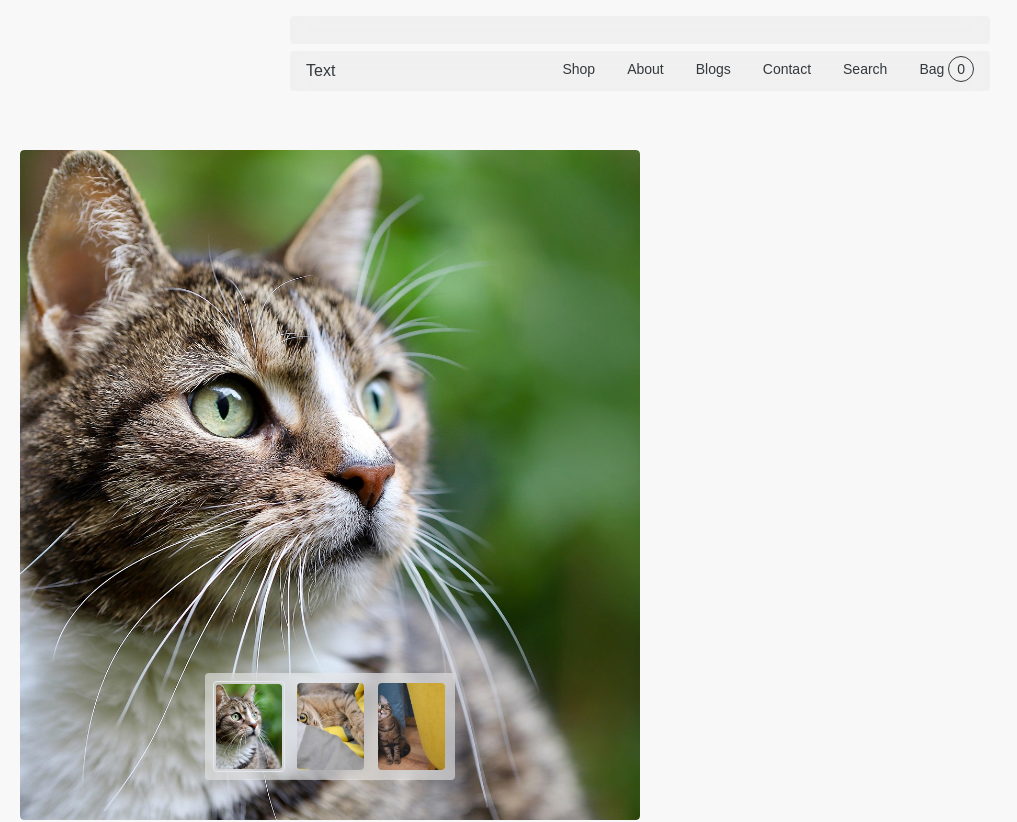
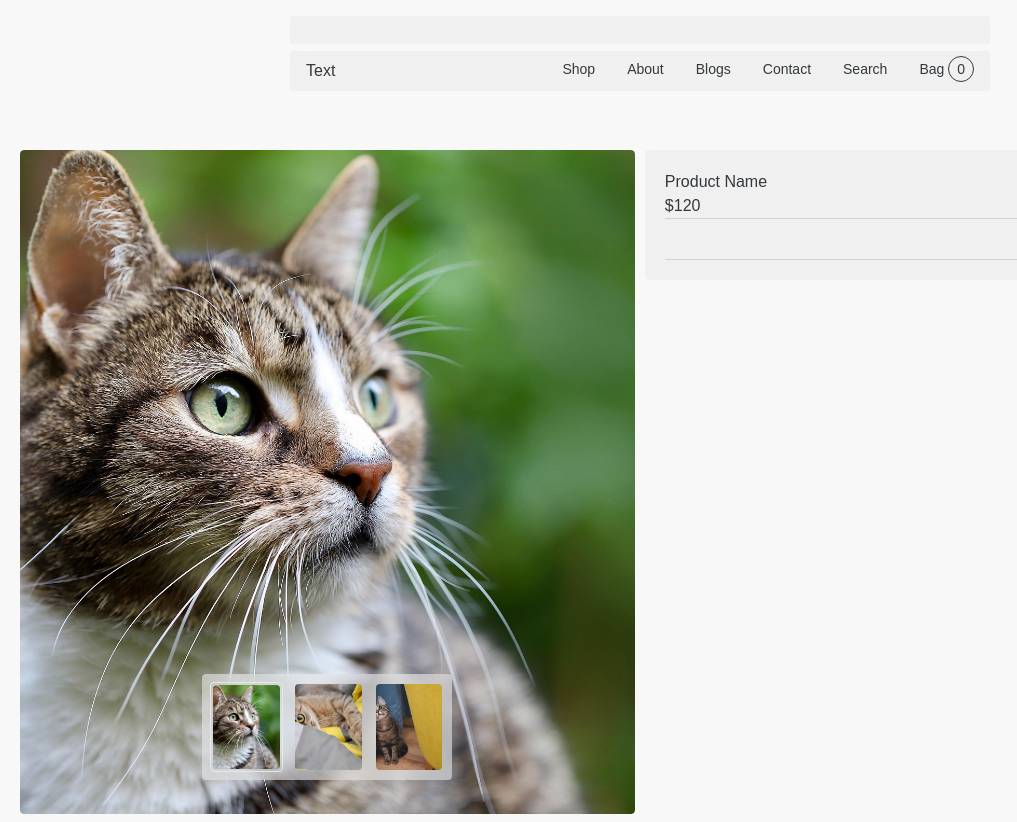
Before and after one commit to TamimHossain031/vintora, a Next.js app: page /shop/1 in a window 1280 px wide. Shown: the top 822 px of the page, without its empty margins (0-1017 px from the left). Built offline with nearby package versions, Linux system fonts and the light colour scheme; a web font is replaced by a local one.

Commit message:
feat(ProductDesc): add ProductDesc component for product details display

```diff
--- a/app/shop/[slug]/page.js
+++ b/app/shop/[slug]/page.js
@@ -1,5 +1,6 @@
 
 import ImagaView from "@/components/singleProduct/ImagaView";
+import ProductDesc from "@/components/singleProduct/ProductDesc";
 
 
 
@@ -15,7 +16,7 @@ export default async function Page({ params }) {
       <ImagaView productImages={productImage} />
 
       {/* Right sticky section */}
-
+      <ProductDesc />
     </div>
   );
 }
--- /dev/null
+++ b/components/singleProduct/ProductDesc.js
@@ -0,0 +1,12 @@
+
+export default function ProductDesc() {
+  return (
+    <div className="w-1/2 bg-[#f0f0f0] rounded h-fit sticky top-[150px] p-5">
+        <h2>Product Name</h2>
+        <h5>$120</h5>
+        <div className="border-t-[1px] border-b-[1px] border-[#d1d1d1] py-5">
+
+        </div>
+    </div>
+  )
+}
```
